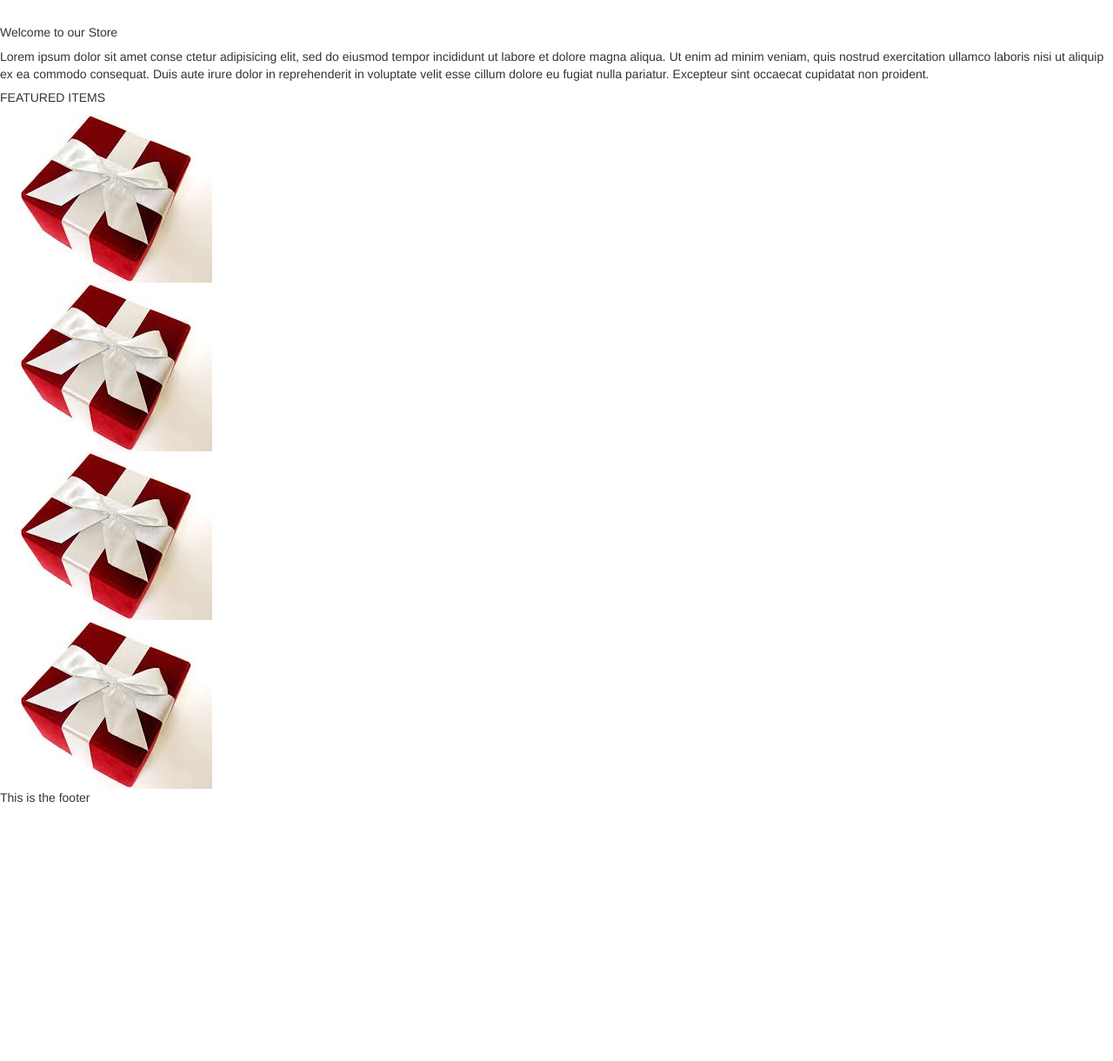
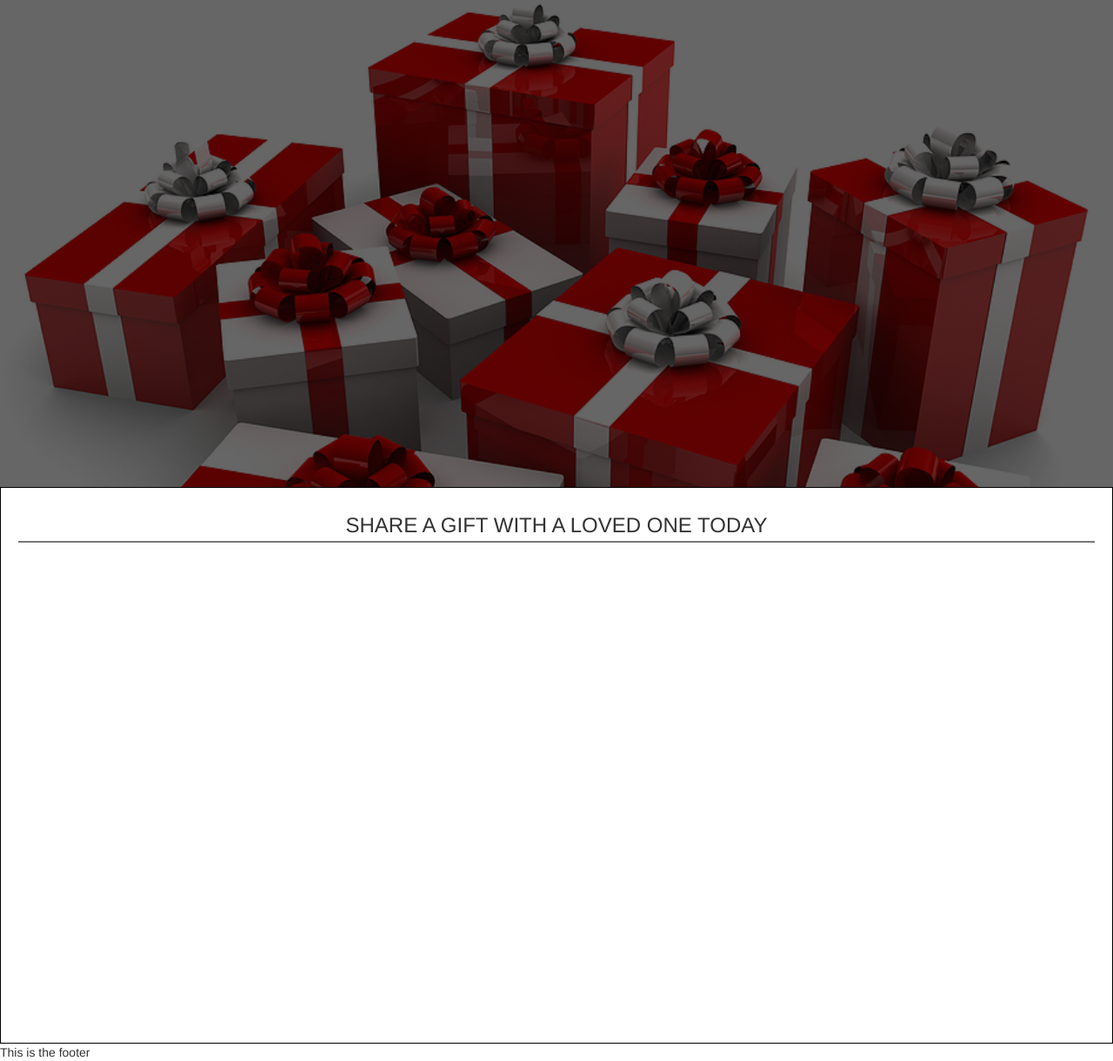
Before and after one commit to emmanuel-isaac/gifty, a Django app: page / in a window 1280 px wide. Shown: the part 140-1360 px from the top of the page at 87% size. Before the commit the page ends 1063 px from the top, so only its background shows below. Run offline with Django 3.2, Linux system fonts and the light colour scheme; parts of the project's set-up code (start-up, migrations or seed data) failed here and were passed over; some libraries are stand-ins or nearby versions.

Commit message:
Create new Login form using django forms Remove logout template Change template design

```diff
--- a/gifty/urls.py
+++ b/gifty/urls.py
@@ -30,7 +30,5 @@ urlpatterns = patterns('',
     url(r'^admin/api/', include(router.urls)),
     url(r'^admin/', include(admin.site.urls)),
     url(r'^api-auth/', include('rest_framework.urls', namespace='rest_framework')),
-    url(r'^login/$', LoginView.as_view(), name='login'),
-    url(r'^logout/$', LogoutView.as_view(), name='logout'),
-    url(r'^user/create/$', UserCreate.as_view(), name='signup'),
+    url(r'^user/', include('apps.giftyuser.urls')),
 )
--- a/static/stylesheets/main.css
+++ b/static/stylesheets/main.css
@@ -2,6 +2,7 @@
 	background-color: #fff;
 	height: 100px;
 	padding: 25px;
+    margin-bottom: 0;
 }
 
 .top-nav {
@@ -28,3 +29,55 @@ img.app-logo {
 .navbar-form {
 	margin-left: 30%;
 }
+
+
+/*****************
+SECTION
+******************/
+
+.welcome-section {
+    height: 70vh;
+    width: 100vw;
+    margin-top: 0;
+    background: linear-gradient(
+      rgba(0, 0, 0, 0.6),
+      rgba(0, 0, 0, 0.6)
+    ),url('../img/gifts1.jpg') no-repeat;
+    background-size: cover;
+    margin: 0 auto;
+}
+
+.featured-items {
+    width: 100vw;
+    min-height: 80vh;
+    border: thin black solid;
+    padding: 5px 20px;
+    text-align: center;
+}
+
+.featured-items h3 {
+    border-bottom: 2px #777 solid;
+    padding: 5px;
+}
+
+
+/************
+LOGIN FORM
+************/
+
+.login-form {
+    width: 400px;
+    height: 60vh;
+    border-radius: 5px;
+    margin: 50px auto;
+    text-align: center;
+}
+
+.login-form h4 {
+    color: #fff;
+    background-color: #5bc0de;
+    border-color: #46b8da;
+    width: 100%;
+    padding: 10px;
+    border-radius: 5px;
+}
--- a/templates/app_base.html
+++ b/templates/app_base.html
@@ -71,46 +71,7 @@
 			    </div><!-- /.navbar-collapse -->
 			  </div><!-- /.container-fluid -->
 			</nav>
-
-
-
-
-
-
-		<div>
-			<!-- Modal Structure -->
-			<div id="loginModal" class="modal">
-			  	<div class="modal-content login-modal">
-			    	{% if form.errors %}
-			    		<p class="error">Sorry, Username or Password is incorrect</p>
-			    	{% endif %}
-			    	<div class="login-form">
-			    		<h5>Login</h5>
-				    	<form action="{% url 'login' %}" method="POST">{% csrf_token %}
-				    		<div>
-					    		<div class="input-field">
-					    			{{ form }}
-						    		<label for="username">Username</label>
-						    		<input type="text" id="username" name="username">
-					    		</div>
-
-					    		<div class="input-field">
-						    		<label for="password">Password</label>
-						    		<input type="password" id="password" name="password">
-					    		</div>
-
-					    		<div class="input-field">
-					    			<input type="hidden" id="token" name="csrfmiddlewaretoken" value="{{request.META.CSRF_COOKIE}}">
-					    		</div>
-					    		<button class="btn waves-effect waves-light login-button right" type="submit" name="action">Login
-	    							<i class="mdi-content-send right"></i>
-	  							</button>
-				    		</div>
-				    	</form>
-			    	</div>
-			  	</div>
-			</div>
-		</div>
+		</header>
 
 		<section>
 			<main>
@@ -126,8 +87,5 @@
 
 		<script type="text/javascript" src="{% static 'lib/jquery-2.1.3.js' %}"></script>
 		<script type="text/javascript" src="{% static 'lib/bootstrap-3.3.4-dist/js/bootstrap.js' %}"></script>
-
-		{% block local_js %}
-
-		{% endblock local_js %}
+		{% block local_js %}{% endblock local_js %}
 	</body>
--- a/templates/auth/user_logout.html
+++ /dev/null
@@ -1,5 +0,0 @@
-{% extends 'app_base.html' %}
-{% load staticfiles %}
-
-{% block content %}
-{% endblock content %}
--- a/templates/index.html
+++ b/templates/index.html
@@ -2,59 +2,10 @@
 {% load staticfiles %}
 
 {% block content %}
-<div class="the-container">
-	<div class="first-section"></div>
-	<div class="second-section">
-		<div class="row">
-		     <div class="col s4">
-		     	<div class="gift-stock">
-
-		     	</div>
-		     </div>
-		     <div class="col s4">
-		     	<div class="gift-stock">
-
-		     	</div>
-		     </div>
-		     <div class="col s4">
-		     	<div class="gift-stock">
-
-		     	</div>
-		     </div>
-	    </div>
-	</div>
-
-	<div class="third-section">
-		<div>
-			<h5>Welcome to our Store</h5>
-			<p>Lorem ipsum dolor sit amet conse ctetur adipisicing elit, sed do eiusmod tempor incididunt ut labore et dolore magna aliqua. Ut enim ad minim veniam, quis nostrud exercitation ullamco laboris nisi ut aliquip ex ea commodo consequat. Duis aute irure dolor in reprehenderit in voluptate velit esse cillum dolore eu fugiat nulla pariatur. Excepteur sint occaecat cupidatat non proident.</p>
-		</div>
-	</div>
-
-	<div class="featured">
-		<h5>FEATURED ITEMS</h5>
-		<div class="row">
-		     <div class="col s3">
-		     	<div class="featured-item">
-		     		<img src="{% static 'img/small-gift-3.jpeg' %}">
-		     	</div>
-		     </div>
-		     <div class="col s3">
-		     	<div class="featured-item">
-		     		<img src="{% static 'img/small-gift-3.jpeg' %}">
-		     	</div>
-		     </div>
-		     <div class="col s3">
-		     	<div class="featured-item">
-		     		<img src="{% static 'img/small-gift-3.jpeg' %}">
-		     	</div>
-		     </div>
-		     <div class="col s3">
-		     	<div class="featured-item">
-		     		<img src="{% static 'img/small-gift-3.jpeg' %}">
-		     	</div>
-		     </div>
-	    </div>
+<div>
+	<div class="welcome-section"></div>
+	<div class="featured-items">
+		<h3>SHARE A GIFT WITH A LOVED ONE TODAY</h3>
 	</div>
 </div>
 {% endblock content %}
```
Also changed, not shown: apps/giftyuser/forms.py (+7 -8 lines), apps/giftyuser/views.py (+9 -13 lines). Lines whose indentation alone changed are shown as unchanged.
